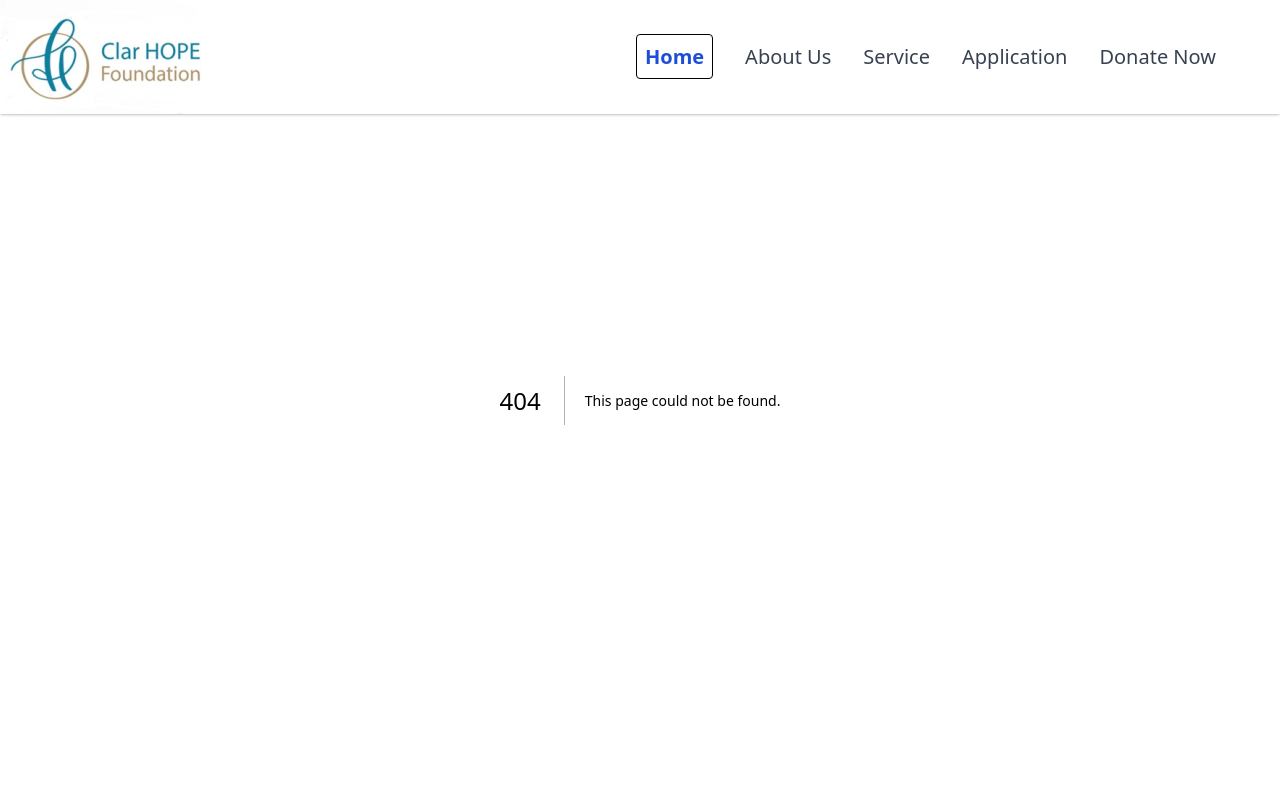
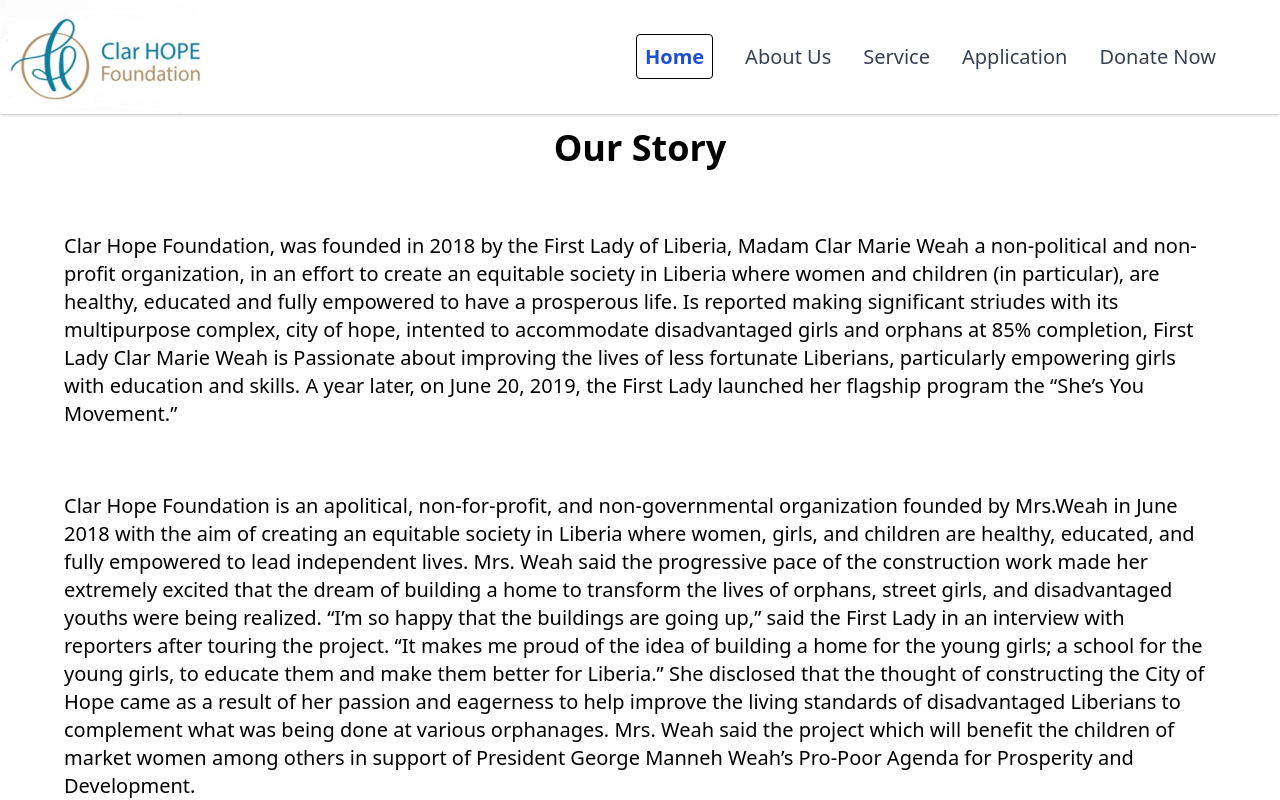
Before and after one commit to James1997-Ed/char-hope, a Next.js app: page /story in a window 1280 px wide. Before the commit this address had no page. Shown: the top 800 px of the page. Built offline with nearby package versions, Linux system fonts and the light colour scheme.

Commit message:
New Changes

```diff
--- a/pages/about.js
+++ b/pages/about.js
@@ -27,7 +27,7 @@
              disadvantaged girls and orphans at   85% completion, First Lady Clar Marie
               Weah is Passionate about improving the lives of less fortunate Liberians,
         particularly empowering girls with education and skills.<br/>
-        <Link href="/" className='text-blue-800  text-center'>Read More</Link> </p>
+        <Link href="/story" className='text-blue-800  text-center'>Read More</Link> </p>
         </div>
         <h1 className='text-4xl text-center font-bold'>Our Motto</h1>
             <h1 className='sm:text-4xl text-center font-bold p-8'>&quot;to bless many children as God has bless me&quot;</h1>
@@ -56,7 +56,7 @@
                     four pillars - Health, Education, Economic Empowerment, and Gender
                     Equality - She&apos;s You Movement seeks the overall advancement
                     of women and girls for a better and prosperous Liberia.<br/>
-                    <Link href="/" className="text-blue-800">Read More</Link>
+                    <Link href="/ourFounder" className="text-blue-800">Read More</Link>
                 </p>
             </div>
             <div className='items-center m-4 p-8' >
--- /dev/null
+++ b/pages/ourFounder.js
@@ -0,0 +1,8 @@
+
+export default function OurFounder(){
+    return(
+        <div>
+          <div className="mt-32 sm:text-4xl text-2xl text-center font-bold"><h1>Our Founder</h1>  </div>
+        </div>
+    )
+}
--- /dev/null
+++ b/pages/story.js
@@ -0,0 +1,46 @@
+import react from "react";
+import Image from "next/image";
+
+export default function Story(){
+    return(
+       <div className="mt-32 items-center">
+            <div className="mt-32 sm:text-4xl text-2xl text-center font-bold"><h1>Our Story</h1>  </div>
+              <div>
+            <p className="m-16 sm:text-xl sm:p-2'">
+            Clar Hope Foundation, was founded in 2018 by the First Lady of Liberia, Madam Clar Marie Weah a non-political
+            and non-profit organization, in an effort to create an equitable society in Liberia where women and children
+            (in particular), are healthy, educated and fully empowered to have a prosperous life. Is reported making significant
+            striudes with its multipurpose complex, city of hope, intented to accommodate disadvantaged girls and orphans at 85%
+            completion, First Lady Clar Marie Weah is Passionate about improving the lives of less fortunate Liberians,
+            particularly empowering girls with education and skills.
+            A year later, on June 20, 2019, the First Lady launched her flagship program the “She’s You Movement.”
+              </p>
+            <p className="m-16 sm:text-xl sm:p-2'">
+            Clar Hope Foundation is an apolitical, non-for-profit, and non-governmental organization founded by Mrs.Weah in
+            June 2018 with the aim of creating an equitable society in Liberia where women, girls, and children are healthy,
+            educated, and fully empowered to lead independent lives. Mrs. Weah said the progressive pace of the construction
+            work made her extremely excited that the dream of building a home to transform the lives of orphans, street girls,
+            and disadvantaged youths were being realized. “I’m so happy that the buildings are going up,” said the First Lady
+            in an interview with reporters after touring the project. “It makes me proud of the idea of building a home for the
+            young girls; a school for the young girls, to educate them and make them better for Liberia.” She disclosed that the
+            thought of constructing the City of Hope came as a result of her passion and eagerness to help improve the living
+            standards of disadvantaged Liberians to complement what was being done at various orphanages. Mrs. Weah said the project
+            which will benefit the children of market women among others in support of President George Manneh Weah’s Pro-Poor Agenda
+            for Prosperity and Development.
+            </p>
+        </div>
+        <div>
+        <image src="/news12.png" width="1200" height="200" alt="char weah"/>
+        </div>
+        <div>
+            <h1 className="mt-32 sm:text-4xl text-2xl text-center font-bold">Meet Our Partners</h1>
+            <Image src="/merck.png" width="120" height="200" alt="merck"/>
+            <p>Merck Foundation More than a Mother Movement</p>
+        </div>
+        </div>
+
+
+
+
+    )
+}
```
Also changed, not shown: public/merck.png (added), 1 other file (tests, documents, lock files or other folders).
